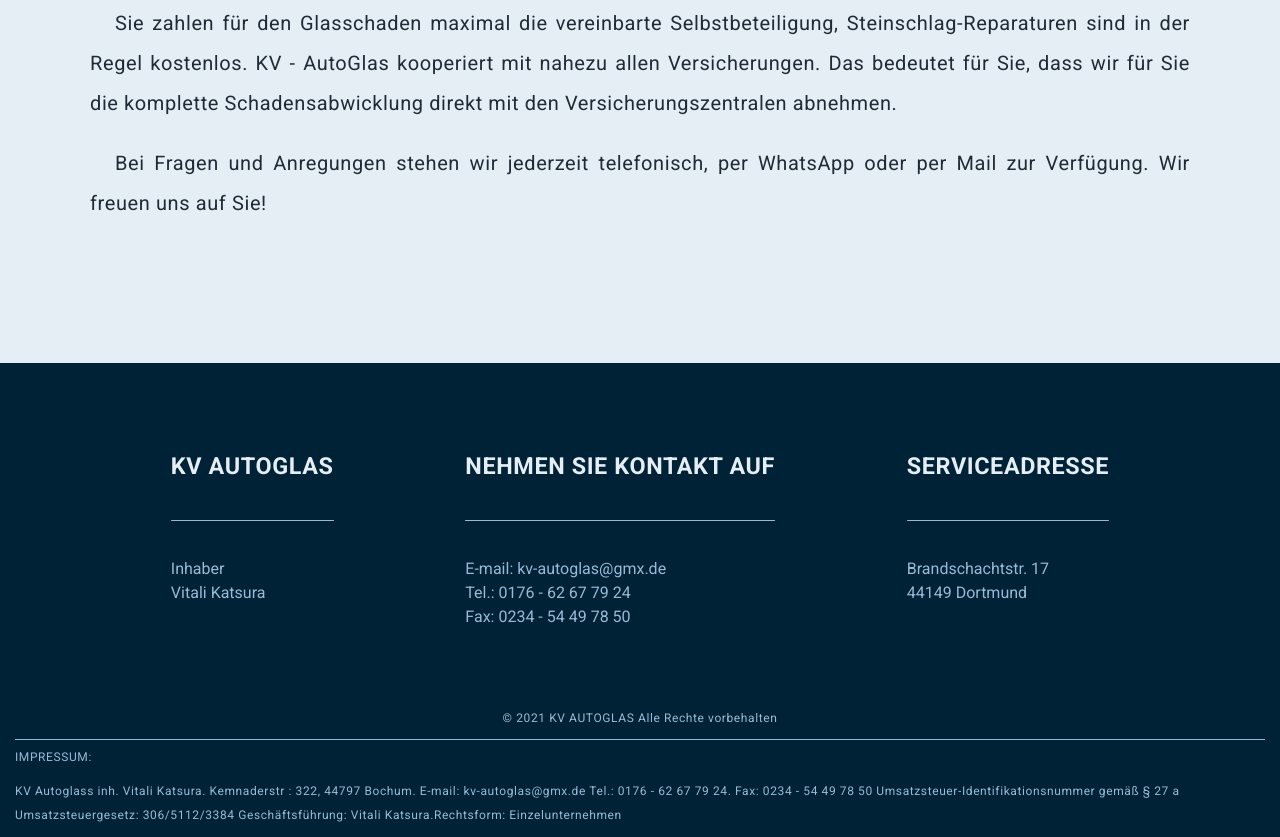
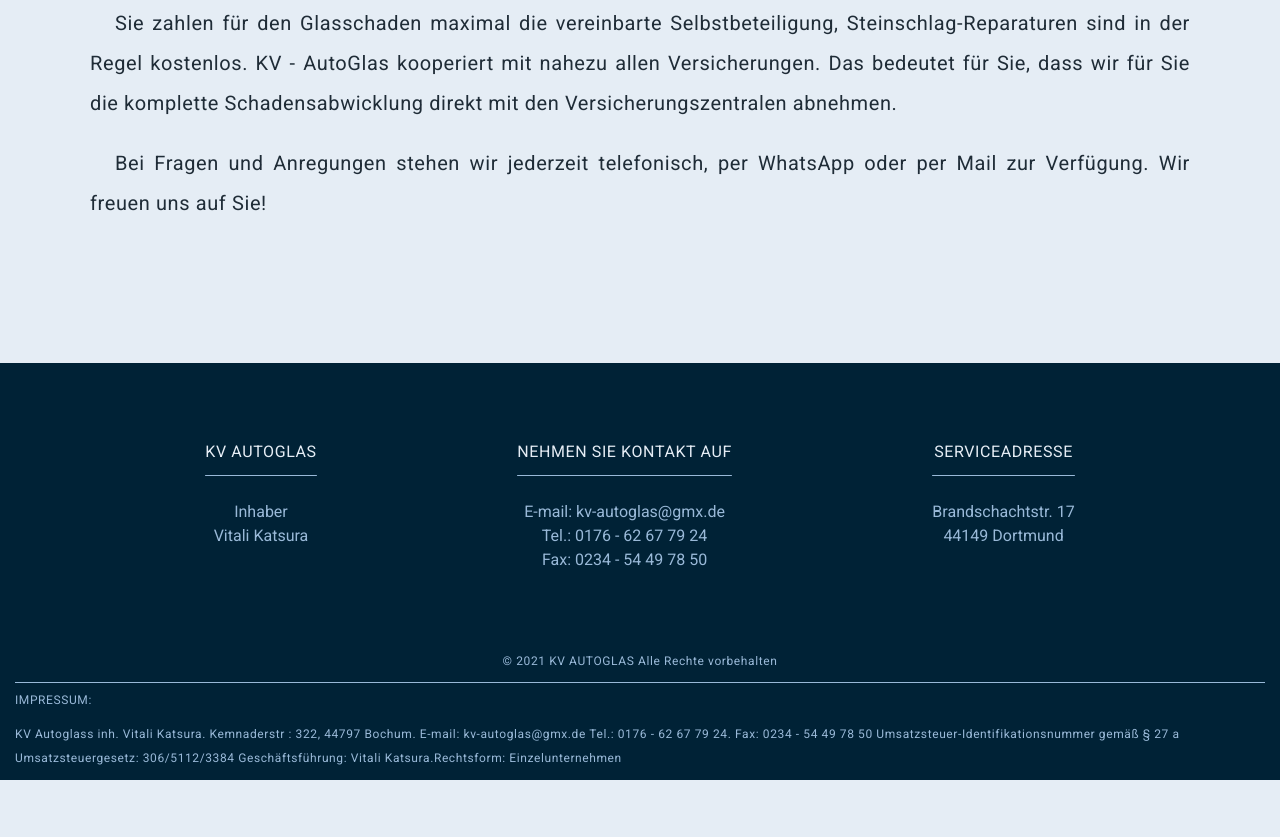
Before and after one commit to NatalliaMaskalenko/karsura, a plain HTML site: page index.html in a window 1280 px wide. Shown: the part 3271-4108 px from the top of the page. After the commit the page ends 4051 px from the top, so only its background shows below. Drawn offline with nearby package versions, Linux system fonts and the light colour scheme.

Commit message:
Добавляет стили к футеру

```diff
--- a/sass/layouts/_footer.scss
+++ b/sass/layouts/_footer.scss
@@ -3,17 +3,44 @@
 }
 
 .container__footer {
-  display: flex;
-  justify-content: space-around;
+  text-align: center;
+  padding-top: 50px;
+  padding-bottom: 50px;
 
-  padding: 80px 90px 80px 90px;
+  @media screen and (min-width: 768px) {
+    display: flex;
+    justify-content: space-around;
+    padding: 30px 70px 30px 70px;
+  }
+
+  @media screen and (min-width: 1280px) {
+    padding: 80px 90px 80px 90px;
+  }
 }
 
+.footer__section{
+  @media screen and (max-width: 767.98px){
+    margin-bottom: 40px;
+  }}
+
 .footer__title {
+  color: var(--bgc-main);
   @extend %main-nav;
-  margin-bottom: 20px;
-  color: var(--bgc-main);
-  text-align: center;
+  font-size: 14px;
+  font-weight: 400;
+  line-height: 1.14;
+
+  @media screen and (max-width: 767.98px){
+    display: inline-block;
+  }
+
+  @media screen and (min-width: 768px) {
+    margin-bottom: 20px;
+    text-align: center;
+    font-size: 16px;
+    font-weight: 400;
+    line-height: 1.14;
+  }
 
   &::after {
     content: "";
@@ -26,9 +53,9 @@
   }
 }
 
-.contacts__footer {
-  margin-left: 150px;
-}
+// .contacts__footer {
+//   margin-left: 150px;
+// }
 
 .footer__text {
   @extend %footer-fonts;
--- a/sass/layouts/_header.scss
+++ b/sass/layouts/_header.scss
@@ -85,7 +85,6 @@
   }
 }
 
-// старое
 
 .contacts__wrap {
   background-color: var(--color-white);
--- a/sass/utils/_variables.scss
+++ b/sass/utils/_variables.scss
@@ -25,10 +25,7 @@
 %main-nav {
   font-style: normal;
   text-transform: uppercase;
-  // font-size: 16px;
-  // font-weight: 400;
-  // line-height: 1.14;
-  color: var(--color-white);
+   color: var(--color-white);
 }
 
 %slogan {
```
Also changed, not shown: CSS/mein.css, CSS/mein.min.css, 2 other files.
